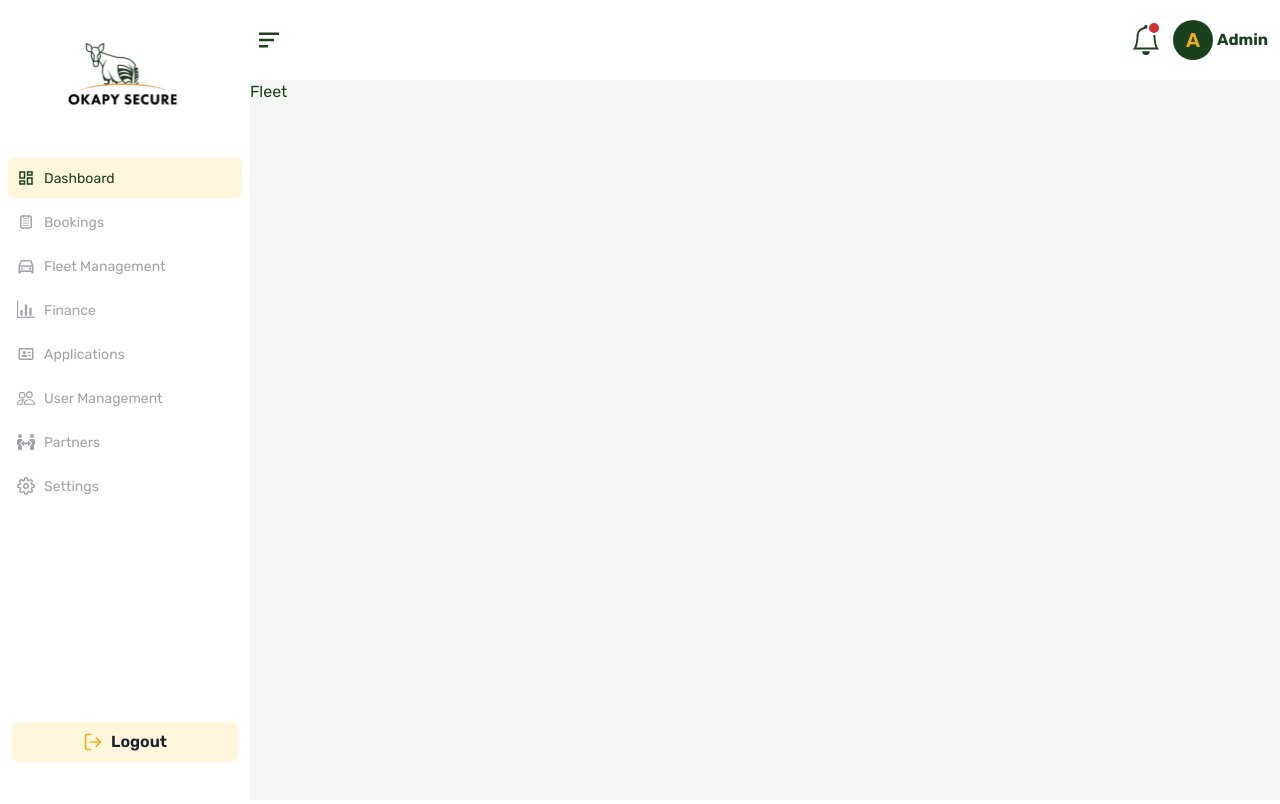
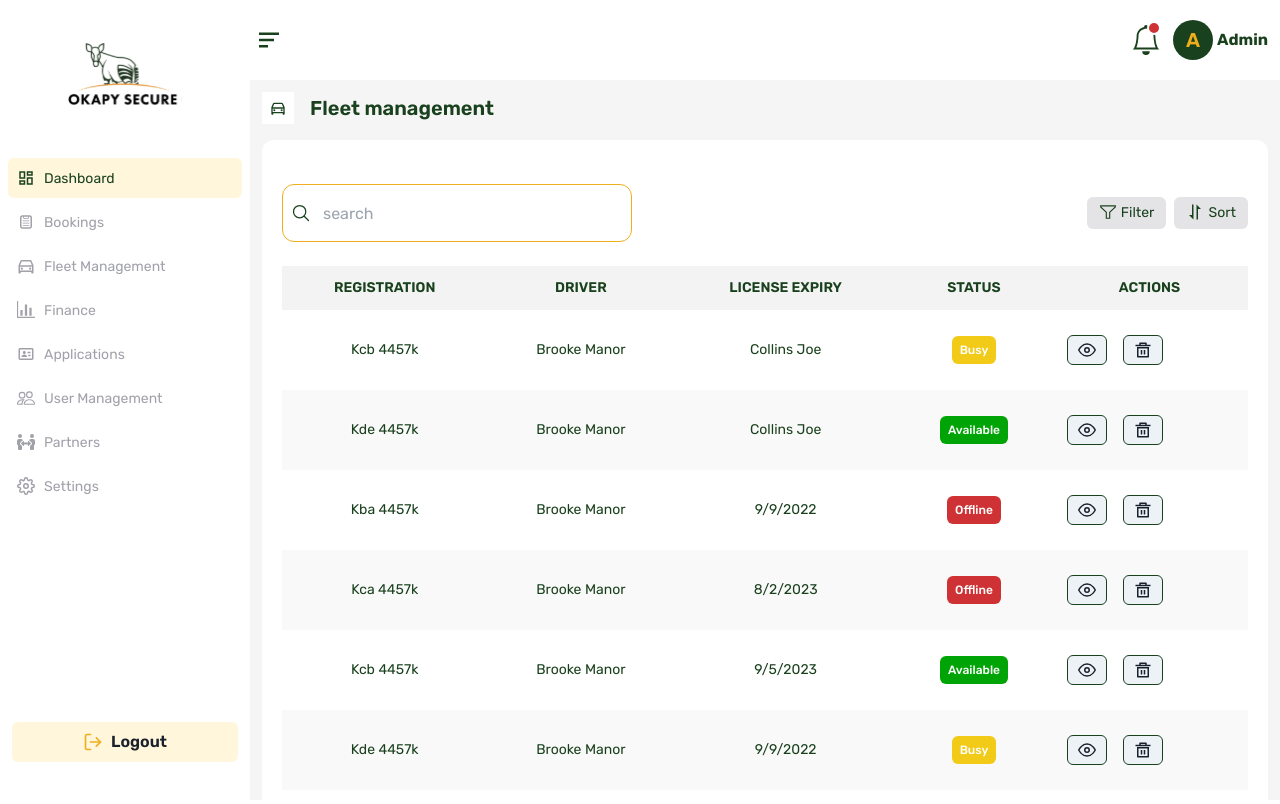
Before and after one commit to Pekstaar/pie-admin, a React (Create React App) app: page /fleet in a window 1280 px wide. Shown: the top 804 px of the page. Built offline with nearby package versions, Linux system fonts and the light colour scheme.

Commit message:
[UDPATE]: bookings table build

```diff
--- a/src/pages/Fleet.jsx
+++ b/src/pages/Fleet.jsx
@@ -1,7 +1,201 @@
+import { Box, Button, HStack } from "@chakra-ui/react";
 import React from "react";
+import { Transaction } from "../assets/svg";
+import BreadCrumb from "../components/general/BreadCrumb";
+import Table from "../components/general/Table";
+import Wrapper from "../components/general/Wrapper";
+
+import { FiEye } from "react-icons/fi";
+import { RiCarLine, RiDeleteBin5Line } from "react-icons/ri";
+import { IoSearchOutline } from "react-icons/io5";
+import { VscFilter } from "react-icons/vsc";
+import CInput from "../components/general/Input";
+import { BiSort } from "react-icons/bi";
 
 const Fleet = () => {
-  return <div>Fleet</div>;
+  return (
+    <Box p={"3"} maxH={"91%"} overflowY={"scroll"}>
+      <BreadCrumb icon={<RiCarLine />} title={"Fleet management"} />
+
+      <Wrapper my={"4"} p={"5 "}>
+        {/* search and table actions */}
+        <HStack py={"6"} justifyContent={"space-between"}>
+          {/* /search input */}
+          <CInput icon={<IoSearchOutline className="text-xl" />} />
+          {/* actions */}
+          <HStack gap={"2"}>
+            <TableAction
+              icon={<VscFilter className="text-lg" />}
+              text={"Filter"}
+            />
+            <TableAction icon={<BiSort className="text-lg" />} text={"Sort"} />
+          </HStack>
+        </HStack>
+
+        {/* body */}
+        <Box>
+          <Table headers={[...Object.keys(tableData[0]), "Actions"]}>
+            {tableData?.map((data, key) => {
+              const isEven = key % 2;
+              const status = STATUS_LIST[data?.status];
+              const bg =
+                data?.status === 0
+                  ? "bg-primary_red"
+                  : data?.status === 2
+                  ? "bg-primary_green"
+                  : "bg-primary_yellow_light";
+              // registration: "kcb 4457k",
+              // driver: "Brooke Manor",
+              // "license expiry": "Collins joe",
+              //     status: 4,
+              return (
+                <tr
+                  className={`h-20 capitalize ${
+                    isEven ? "bg-[#F9F9F9]" : "white"
+                  }`}
+                >
+                  <td className=" text-center py-3 px-4">
+                    {data?.registration}
+                  </td>
+                  <td className=" text-center py-3 px-4">{data?.driver}</td>
+                  <td className="text-center py-3 px-4">
+                    {data?.["license expiry"]}
+                  </td>
+
+                  <td className={`text-center text-white py-3 px-4 `}>
+                    <Box className="flex  justify-center">
+                      <Box
+                        py={"1"}
+                        px={"2"}
+                        fontSize={"xs"}
+                        className={`${bg} rounded-md font-medium  `}
+                      >
+                        {status}
+                      </Box>
+                    </Box>
+                  </td>
+                  {/* actions table */}
+                  <td className={`text-center text-white py-3 px-4`}>
+                    <Box className="flex gap-4">
+                      <ActionButton bg={bg}>
+                        <FiEye />
+                      </ActionButton>
+
+                      <ActionButton bg={bg}>
+                        <RiDeleteBin5Line />
+                      </ActionButton>
+                    </Box>
+                  </td>
+                </tr>
+              );
+            })}
+          </Table>
+        </Box>
+      </Wrapper>
+    </Box>
+  );
 };
 
 export default Fleet;
+
+const SubNavItem = ({ title, isCurrent }) => (
+  // <Button>
+
+  // </Button>
+  <Button
+    h={"14"}
+    cursor={"pointer"}
+    borderRadius={"none"}
+    bg={"white "}
+    className={`text-primary_yellow text-xl ${
+      isCurrent ? "text-dark_green " : "text-zinc-400 "
+    }`}
+    //  onClick={handleLogout}
+    _hover={{
+      bg: "white",
+      borderBottomColor: "dark_green",
+      textColor: "dark_green",
+    }}
+    _focus={{ bg: "white" }}
+    fontWeight={isCurrent ? "semibold" : "normal"}
+    px={"6"}
+    // py={"3"}
+    borderBottomWidth={"2px"}
+    borderBottomColor={isCurrent ? "dark_green" : "none"}
+  >
+    {title}
+  </Button>
+);
+
+const tableData = [
+  {
+    registration: "kcb 4457k",
+    driver: "Brooke Manor",
+    "license expiry": "Collins joe",
+    status: 1,
+  },
+  {
+    registration: "kde 4457k",
+    driver: "Brooke Manor",
+    "license expiry": "Collins joe",
+    status: 2,
+  },
+  {
+    registration: "kba 4457k",
+    driver: "Brooke Manor",
+    "license expiry": "9/9/2022",
+    status: 0,
+  },
+  {
+    registration: "kca 4457k",
+    driver: "Brooke Manor",
+    "license expiry": "8/2/2023",
+    status: 0,
+  },
+  {
+    registration: "kcb 4457k",
+    driver: "Brooke Manor",
+    "license expiry": "9/5/2023",
+    status: 2,
+  },
+  {
+    registration: "kde 4457k",
+    driver: "Brooke Manor",
+    "license expiry": "9/9/2022",
+    status: 1,
+  },
+  {
+    registration: "kba 4457k",
+    driver: "Brooke Manor",
+    "license expiry": "9/9/2022",
+
+    status: 2,
+  },
+  {
+    registration: "kca 4457k",
+    driver: "Brooke Manor",
+    "license expiry": "9/9/2022",
+    status: 1,
+  },
+];
+const STATUS_LIST = {
+  1: "busy",
+  2: "available",
+  0: "offline",
+};
+const ActionButton = ({ bg, children }) => (
+  <Button
+    fontSize={"lg"}
+    p={"0"}
+    h={"30px"}
+    className={`${bg} rounded-md  text-dark_green border border-dark_green`}
+  >
+    {children}
+  </Button>
+);
+const TableAction = ({ icon, text }) => (
+  <button className="bg-zinc-200 px-3 py-1.5 gap-1 rounded-md text-sm capitalize flex  ">
+    {icon}
+    {text}
+  </button>
+);
```
